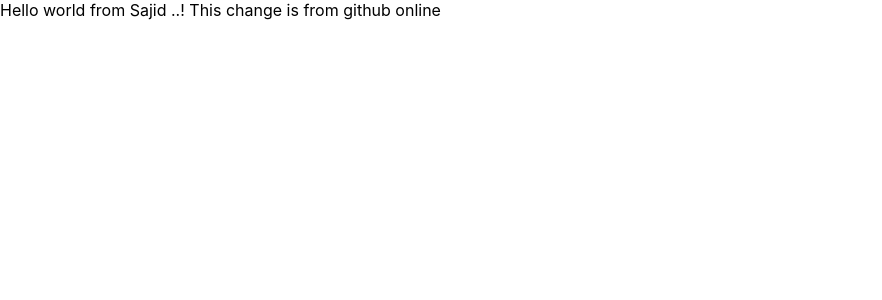
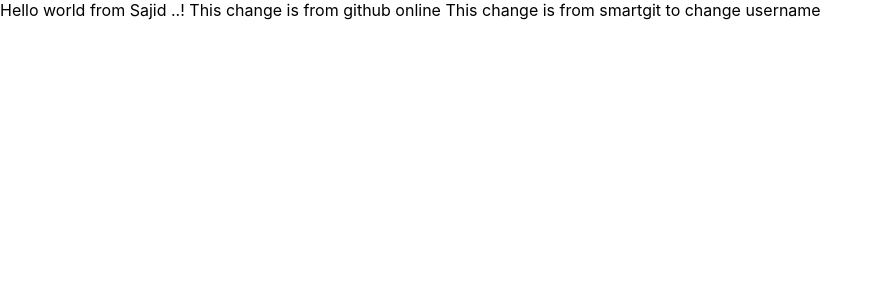
Before and after one commit to sajid-munawar/charts-demo, a React (Create React App) app: page / in a window 1280 px wide. Shown: the top 300 px of the page, without its empty margins (0-882 px from the left). Built offline with nearby package versions, Linux system fonts and the light colour scheme.

Commit message:
Updated app.js

```diff
--- a/src/App.js
+++ b/src/App.js
@@ -6,6 +6,7 @@
     <div >
       Hello world from Sajid ..!
     This change is from github online
+    This change is from smartgit to change username
     </div>
   );
 }
```
